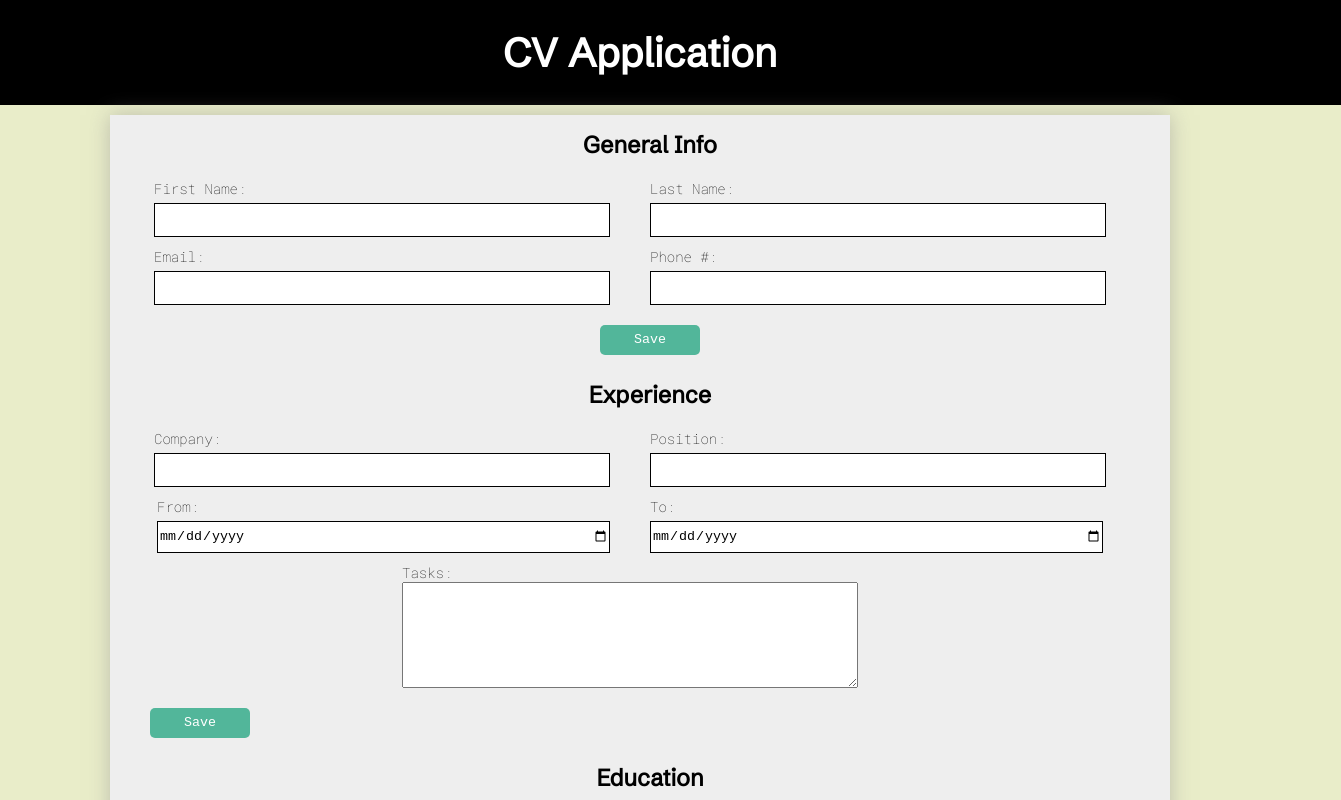
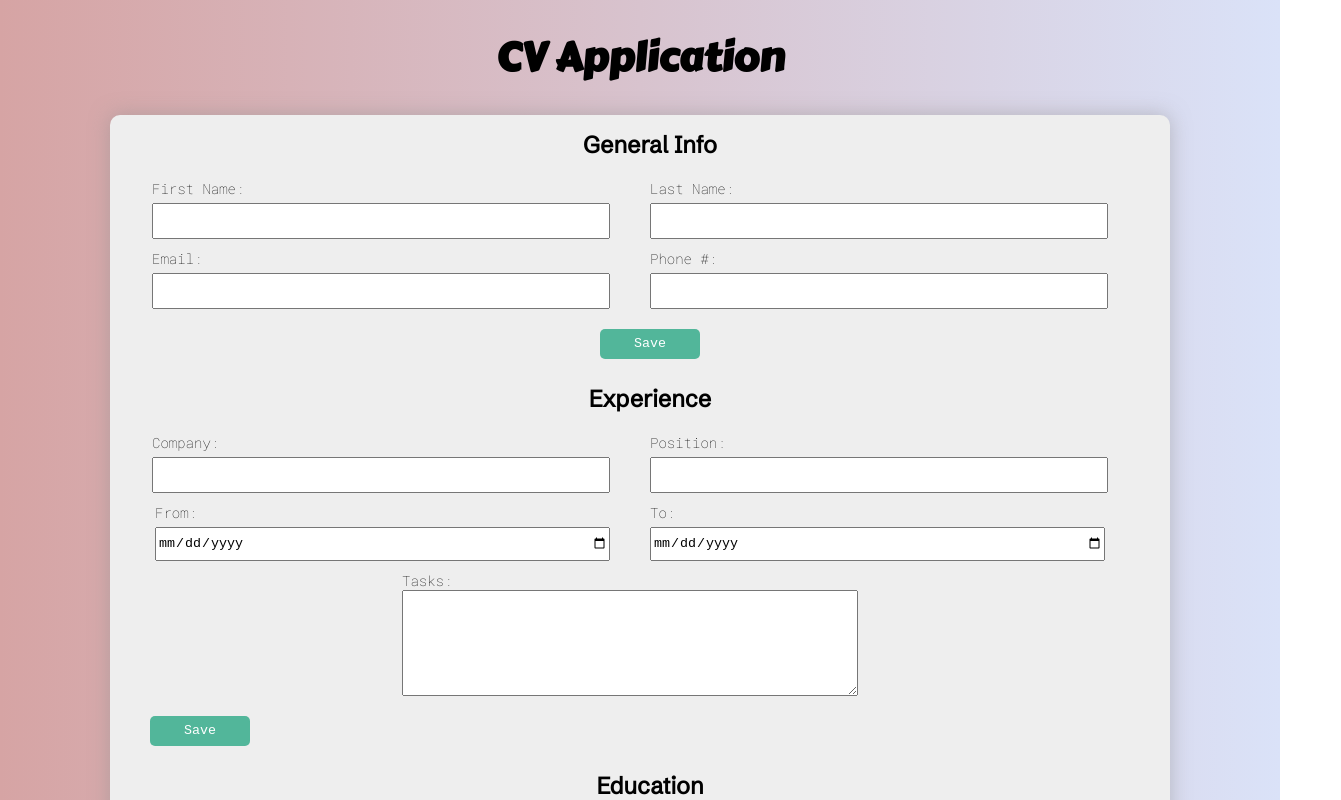
Before and after one commit to Rique2x/CV-Application, a React (Create React App) app: page / in a window 1280 px wide. Shown: the top 800 px of the page, 1341 px wide, since content can reach past the window. Built offline with nearby package versions, Linux system fonts and the light colour scheme.

Commit message:
Edit Typo README.md

```diff
--- a/package.json
+++ b/package.json
@@ -2,6 +2,7 @@
   "name": "cv-project",
   "version": "0.1.0",
   "private": true,
+  "homepage": "https://rique2x.github.io/React-CV-Application/",
   "dependencies": {
     "@testing-library/jest-dom": "^5.16.5",
     "@testing-library/react": "^13.4.0",
@@ -16,6 +17,8 @@
   },
   "scripts": {
     "start": "react-scripts start",
+    "predeploy": "npm run build",
+    "deploy": "gh-pages -d build",
     "build": "react-scripts build",
     "test": "react-scripts test",
     "eject": "react-scripts eject"
@@ -41,6 +44,7 @@
   "devDependencies": {
     "eslint": "^7.32.0",
     "eslint-plugin-react": "^7.21.5",
+    "gh-pages": "^5.0.0",
     "webpack": "^5.78.0",
     "webpack-cli": "^5.0.1"
   }
--- a/src/App.js
+++ b/src/App.js
@@ -7,9 +7,7 @@ class App extends Component {
   render() {
     return (
       <div id='container'>
-        <div className='title'>
           <h1 className="no-print">CV Application</h1>
-        </div>
         <div id="components" className="no-print">
                   <GeneralInfo />
                   <Experience />
--- a/src/index.css
+++ b/src/index.css
@@ -1,6 +1,7 @@
 @import url('https://fonts.googleapis.com/css2?family=Schibsted+Grotesk:ital,wght@0,400;1,500&display=swap');
 @import url('https://fonts.googleapis.com/css2?family=Schibsted+Grotesk:ital,wght@1,500&display=swap');
 @import url('https://fonts.googleapis.com/css2?family=Roboto+Mono:wght@100&display=swap');
+@import url('https://fonts.googleapis.com/css2?family=Carter+One&display=swap');
 
 @media print {
   .no-print {
@@ -9,7 +10,9 @@
 }
 
 body {
-  background-color: rgb(233, 237, 201);
+  background: #DAE2F8;  /* fallback for old browsers */
+  background: -webkit-linear-gradient(to right, #D6A4A4, #DAE2F8);  /* Chrome 10-25, Safari 5.1-6 */
+  background: linear-gradient(to right, #D6A4A4, #DAE2F8); /* W3C, IE 10+/ Edge, Firefox 16+, Chrome 26+, Opera 12+, Safari 7+ */
   display: flex;
   justify-content: center;
   font-size: 1.25rem;
@@ -18,8 +21,8 @@ body {
 }
 
 h1 {
-  color: rgb(255, 255, 255);
-  font-family: 'Schibsted Grotesk', sans-serif;
+  color: rgb(0, 0, 0);
+  font-family: 'Carter One', cursive;
 }
 
 h3 {
@@ -30,14 +33,7 @@ h3 {
 
 }
 
-.title{
-  border: 1px solid;
-  margin-bottom: 10px;
-  display: flex;
-  justify-content: center;
-  width: 1400px;
-  background-color: black;
-}
+
 
 #container {
   display: flex;
@@ -46,6 +42,7 @@ h3 {
 }
 
 #components {
+  border-radius: 10px;
   width: 1000px;
   display: flex;
   flex-direction: column;
@@ -84,7 +81,6 @@ label {
 }
 
 input {
-  border: 1px solid;
   width: 450px;
   height: 30px;
   margin-top: 5px;
```
Also changed, not shown: 2 other files (tests, documents, lock files or other folders).
